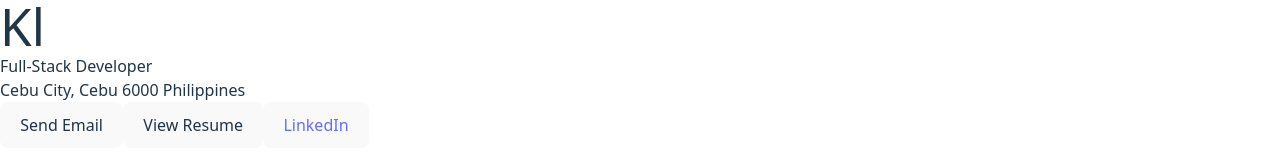
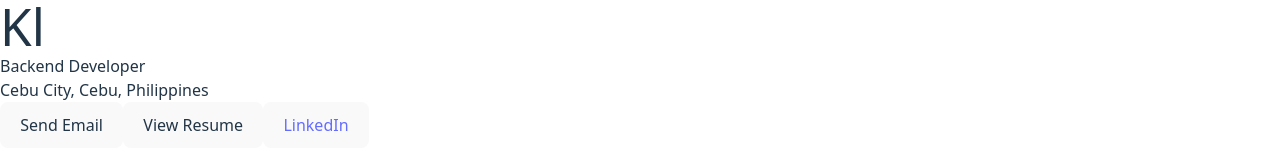
Before and after one commit to klint-droid/Portfolio, a React (Vite) app: page / in a window 1280 px wide. Shown: the part 376-528 px from the top of the page. Built offline with nearby package versions, Linux system fonts and the light colour scheme.

Commit message:
change home address

```diff
--- a/src/components/Header.jsx
+++ b/src/components/Header.jsx
@@ -42,10 +42,10 @@ const Header = () => {
                 <span className="border-r-2 border-white animate-pulse"></span>
               </h1>
               <p className="text-blue-600 text-2xl">
-                Full-Stack Developer
+                Backend Developer
               </p>
               <p className="text-gray-400 text-sm">
-                Cebu City, Cebu 6000 Philippines
+                Cebu City, Cebu, Philippines
               </p>
             </div>
         </div>
```
